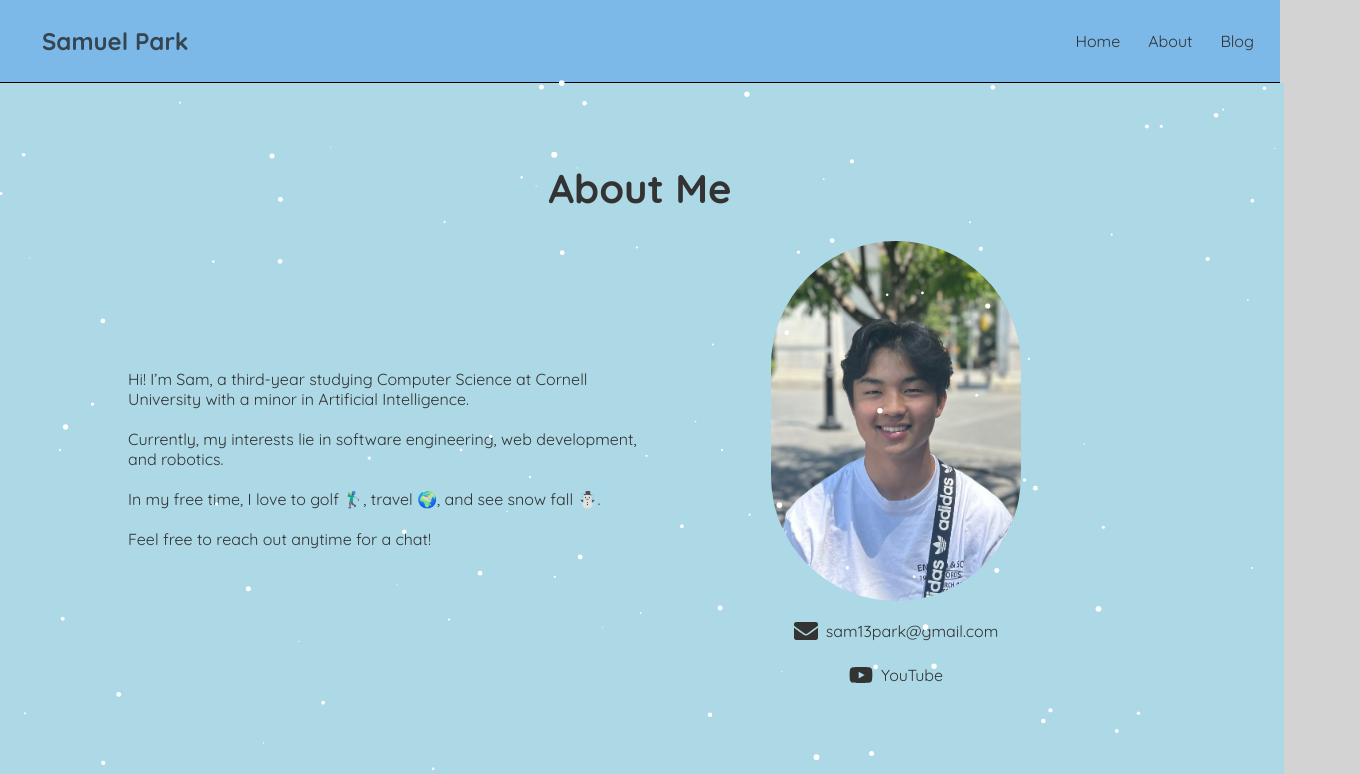
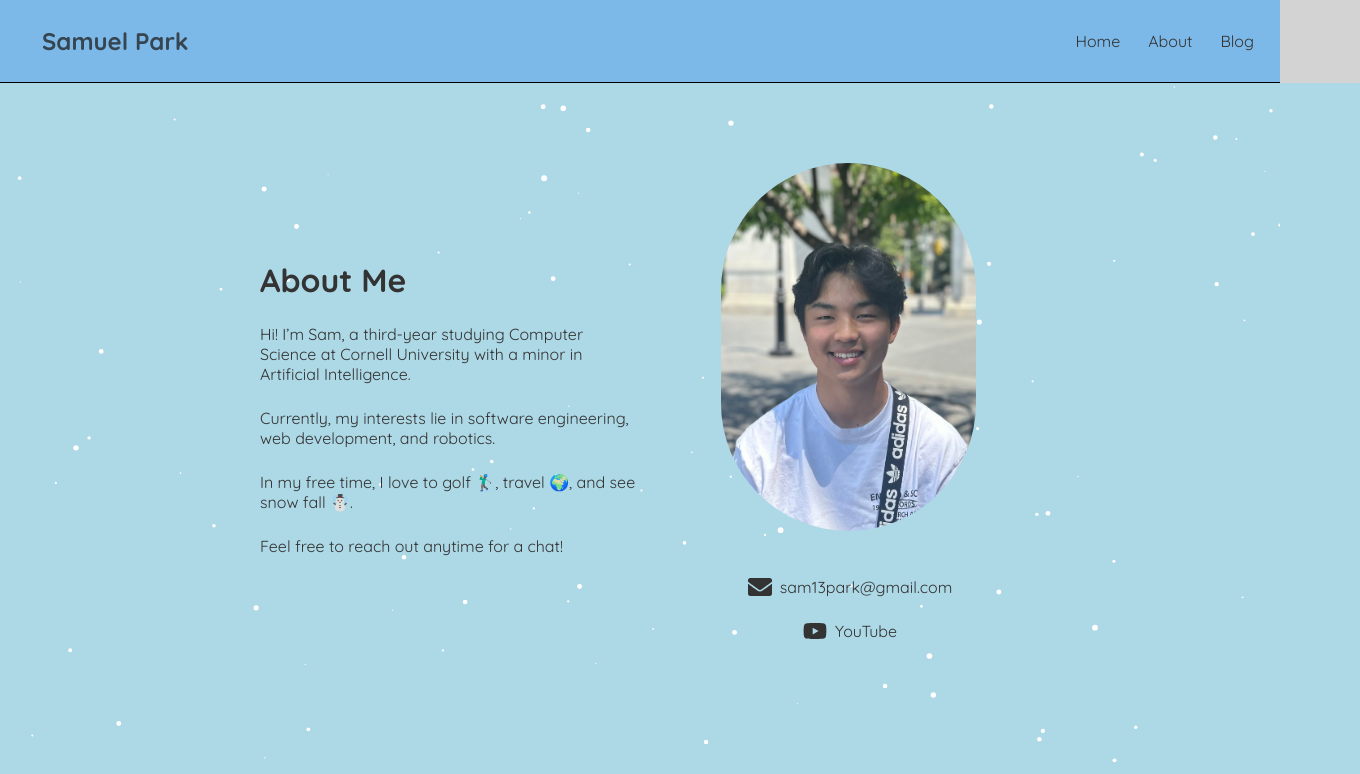
Before and after one commit to samparkk13/parksamuel.com, a React (Create React App) app: page /about in a window 1280 px wide. Shown: the top 774 px of the page, 1360 px wide, since content can reach past the window. Built offline with nearby package versions, Linux system fonts and the light colour scheme.

Commit message:
scrollable About page

```diff
--- a/src/components/About/About.js
+++ b/src/components/About/About.js
@@ -8,116 +8,108 @@ import AboutLinks from './AboutLinks';
 
 const About = () => {
     return (
-        <Box bg="lightblue" minW = "100vw" minH="100vh" overflowY="auto" p={4} d="flex" flexDirection="column" alignItems="center">
-            <Heading align="center" fontSize="2.5rem" mt="20mm">
-                About Me
-            </Heading>
+        // <Box bg="lightblue" minW = "100vw" minH="100vh" overflowY="auto" p={4} d="flex" flexDirection="column" alignItems="center">
+        //     <Heading align="center" fontSize="2.5rem" mt="20mm">
+        //         About Me
+        //     </Heading>
 
+        //     <Flex
+        //         mt={8}
+        //         mx="10%"
+        //         flexDirection={{ base: "column", md: "row" }}
+        //         justifyContent={{ base: "center", md: "space-between" }}
+        //         alignItems="center"
+        //         textAlign={{ base: "center", md: "left" }}
+        //     >
+        //         <Box flex="1" textAlign={{ base: "center", md: "left" }}>
+        //             <Text>
+        //                 Hi! I’m Sam, a third-year studying Computer Science at Cornell University with a minor in Artificial Intelligence.
+        //                 <br/><br/>
+        //                 Currently, my interests lie in software engineering, web development, and robotics.
+        //                 <br/><br/>
+        //                 In my free time, I love to golf 🏌️‍♂️, travel 🌍, and see snow fall ☃️.
+        //                 <br/><br/>
+        //                 Feel free to reach out anytime for a chat!
+        //             </Text>
+        //         </Box>
+
+        //         <Box flex="1" textAlign="center" ml={{ base: 0, md: 8 }}>
+        //             <Image
+        //                 src={juneProfPicSmall}
+        //                 alt="Profile Pic"
+        //                 mt="20px"
+        //                 w={{ base: "80%", md: "100%" }}
+        //                 maxWidth="250px"
+        //                 borderRadius="200px"
+        //                 mx="auto"
+        //                 mb={4}
+        //             />
+        //             <AboutLinks />
+        //         </Box>
+        //     </Flex>
+
+        //     <FallingParticles />
+        //     <DisappearingText />
+        // </Box>
+
+
+        <Box
+            bg="lightblue" minW = "100vw" minH="100vh" overflowY="auto" p={80} d="flex" flexDirection="column" alignItems="center"
+        >
+            <FallingParticles />
             <Flex
-                mt={8}
-                mx="10%"
-                flexDirection={{ base: "column", md: "row" }}
-                justifyContent={{ base: "center", md: "space-between" }}
+                maxWidth="800px"
+                padding="0 20px"
+                margin="0 auto"
+                flexDirection={{ base: 'column', md: 'row' }}
                 alignItems="center"
-                textAlign={{ base: "center", md: "left" }}
+                zIndex={1}
+
             >
-                <Box flex="1" textAlign={{ base: "center", md: "left" }}>
-                    <Text>
+                <Box flex={1} textAlign="left" zIndex={1} padding="20px">
+                    <Heading as="h1">About Me</Heading>
+                    <br/>
+                    <Text mt={4}>
                         Hi! I’m Sam, a third-year studying Computer Science at Cornell University with a minor in Artificial Intelligence.
-                        <br/><br/>
+                    </Text>
+                    <br/>
+                    <Text mt={4}>
                         Currently, my interests lie in software engineering, web development, and robotics.
-                        <br/><br/>
+                    </Text>
+                    <br/>
+                    <Text mt={4}>
                         In my free time, I love to golf 🏌️‍♂️, travel 🌍, and see snow fall ☃️.
-                        <br/><br/>
+                    </Text>
+                    <br/>
+                    <Text mt={4}>
                         Feel free to reach out anytime for a chat!
                     </Text>
+                    <DisappearingText />
                 </Box>
-
-                <Box flex="1" textAlign="center" ml={{ base: 0, md: 8 }}>
-                    <Image
-                        src={juneProfPicSmall}
-                        alt="Profile Pic"
-                        mt="20px"
-                        w={{ base: "80%", md: "100%" }}
-                        maxWidth="250px"
-                        borderRadius="200px"
-                        mx="auto"
-                        mb={4}
-                    />
-                    <AboutLinks />
-                </Box>
+                <Flex
+                    flex={1}
+                    flexDirection="column"
+                    alignItems="center"
+                    paddingTop={{ base: '20px', md: '0' }}
+                    zIndex={1}
+                >
+                    <Box marginBottom="20px" marginLeft= "16%">
+                        <Image
+                            src={juneProfPicSmall}
+                            alt="About Me"
+                            w={{ base: "250px", sm: "50%" }}
+                            minWidth="80%"
+                            maxW="50%"
+                            height="auto"
+                            borderRadius="200"
+                        />
+                    </Box>
+                    <Box display="flex" flexDirection="column" alignItems="center" marginTop="10px">
+                        <AboutLinks />
+                    </Box>
+                </Flex>
             </Flex>
-
-            <FallingParticles />
-            <DisappearingText />
         </Box>
-
-    // return (
-    //     <Box
-    //         bg="lightblue"
-    //         width="100vw"
-    //         height="100vh"
-    //         display="flex"
-    //         justifyContent="center"
-    //         alignItems="center"
-    //         paddingTop="0px"
-    //         position="relative"
-    //         overflow="auto"
-    //     >
-    //         <FallingParticles />
-    //         <Flex
-    //             maxWidth="800px"
-    //             padding="0 20px"
-    //             margin="0 auto"
-    //             flexDirection={{ base: 'column', md: 'row' }}
-    //             alignItems="center"
-    //             zIndex={1}
-
-    //         >
-    //             <Box flex={1} textAlign="left" zIndex={1} padding="20px">
-    //                 <Heading as="h1">About Me</Heading>
-    //                 <br/>
-    //                 <Text mt={4}>
-    //                     Hi! I’m Sam, a third-year studying Computer Science at Cornell University with a minor in Artificial Intelligence.
-    //                 </Text>
-    //                 <br/>
-    //                 <Text mt={4}>
-    //                     Currently, my interests lie in software engineering, web development, and robotics.
-    //                 </Text>
-    //                 <br/>
-    //                 <Text mt={4}>
-    //                     In my free time, I love to golf 🏌️‍♂️, travel 🌍, and see snow fall ☃️.
-    //                 </Text>
-    //                 <br/>
-    //                 <Text mt={4}>
-    //                     Feel free to reach out anytime for a chat!
-    //                 </Text>
-    //                 <DisappearingText />
-    //             </Box>
-    //             <Flex
-    //                 flex={1}
-    //                 flexDirection="column"
-    //                 alignItems="center"
-    //                 paddingTop={{ base: '20px', md: '0' }}
-    //                 zIndex={1}
-    //             >
-    //                 <Box marginBottom="20px" marginLeft= "16%">
-    //                     <Image
-    //                         src={juneProfPicSmall}
-    //                         alt="About Me"
-    //                         w={{ base: "250px", sm: "50%" }}
-    //                         minWidth="80%"
-    //                         maxW="50%"
-    //                         height="auto"
-    //                         borderRadius="200"
-    //                     />
-    //                 </Box>
-    //                 <Box display="flex" flexDirection="column" alignItems="center" marginTop="10px">
-    //                     <AboutLinks />
-    //                 </Box>
-    //             </Flex>
-    //         </Flex>
-    //     </Box>
     );
 };
 
```
